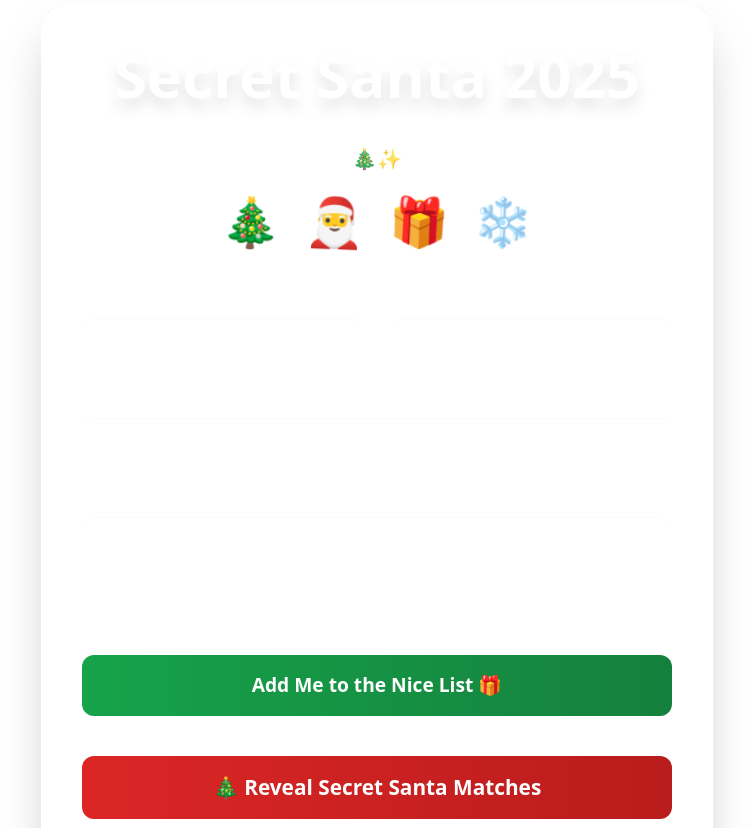
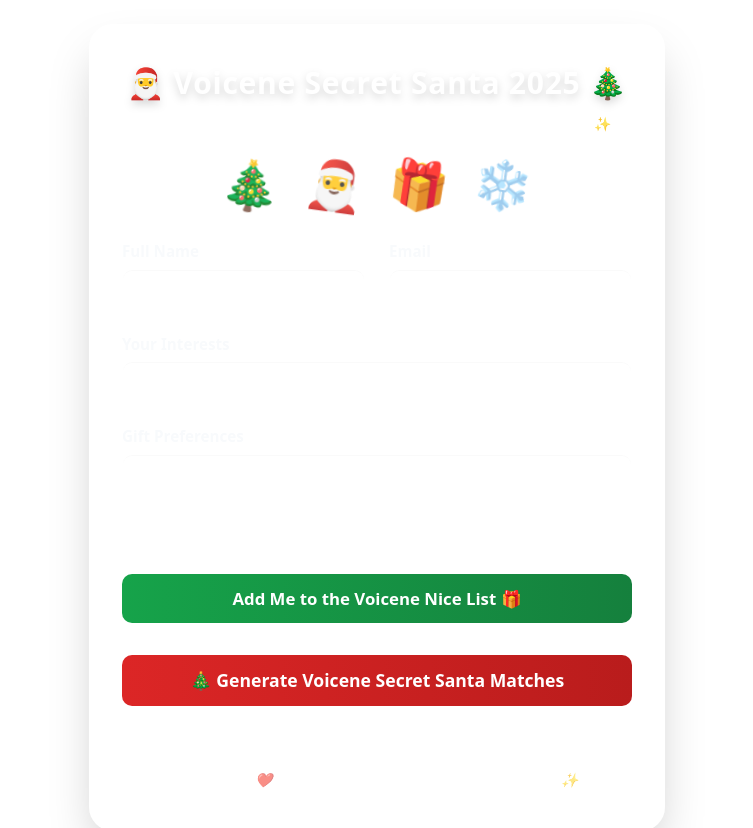
Before and after one commit to heyananthu/Christmas-friend-finder-app, a React (Vite) app in the folder client/myapp/: page / in a window 1280 px wide. Shown: the top 828 px of the page, without its empty margins (263-1016 px from the left). Built offline with nearby package versions, Linux system fonts and the light colour scheme.

Commit message:
new design added

```diff
--- a/client/myapp/src/components/EmployeeForm.jsx
+++ b/client/myapp/src/components/EmployeeForm.jsx
@@ -1,9 +1,9 @@
 import { useState } from "react";
 import Lottie from "lottie-react";
 import loading from "../assets/loading3.json";
-import snowfall from "../assets/snowfall.json";
 import { toast } from "react-hot-toast";
 import { axiosInstance } from "../lib/axios";
+
 export default function EmployeeForm() {
     const [loadingAnimation, setLoadingAnimation] = useState(false);
     const [form, setForm] = useState({
@@ -19,9 +19,8 @@
             await axiosInstance.post("/employees/add", form);
             toast.success("Added to the Nice List! 🎁");
             setForm({ name: "", email: "", interests: "", preferences: "" });
-
         } catch (err) {
-            toast.error(    (err.response?.data?.error || "Something went wrong"));
+            toast.error(err.response?.data?.error || "Something went wrong");
         }
     };
 
@@ -29,9 +28,9 @@
         setLoadingAnimation(true);
         try {
             const res = await axiosInstance.post("/employees/match");
-            toast.success(res.data.msg || "Secret Santa matches sent! Check your email 🎄");
+            toast.success(res.data.msg || "Secret Santa matches sent! 🎄");
         } catch (err) {
-            toast.error("Error: " + (err.response?.data?.error || err.message));
+            toast.error(err.response?.data?.error || err.message);
         } finally {
             setLoadingAnimation(false);
         }
@@ -39,31 +38,25 @@
 
     return (
         <>
+            {/* Layout Container */}
+            <div className="min-h-screen flex items-center justify-center px-4 py-6">
+                <div className="w-full max-w-xl">
 
-            {/* FESTIVE BACKGROUND (NO IMAGE) */}
+                    {/* Main Glass Card */}
+                    <div className="relative bg-white/10 backdrop-blur-2xl border border-white/20 shadow-2xl rounded-3xl px-8 py-10">
 
-            {/* MAIN LAYOUT */}
-            <div className="min-h-screen flex items-center justify-center px-6 py-1">
-                <div className="w-full max-w-2xl">
-
-                    {/* GLASS CARD */}
-                    <div className="relative bg-white/10 backdrop-blur-xl border border-white/30 shadow-2xl rounded-3xl p-10 overflow-hidden">
-
-                        {/* Decorative Glow Border */}
-                        <div className="absolute inset-0 rounded-3xl ring-2 ring-red-400/20 pointer-events-none" />
-
-                        {/* HEADER SECTION */}
-                        <div className="text-center mb-10">
-                            <h1 className="text-5xl md:text-6xl font-extrabold text-white drop-shadow-xl">
-                                Secret Santa 2025
+                        {/* Header */}
+                        <div className="text-center mb-8">
+                            <h1 className="text-3xl  font-extrabold text-white drop-shadow-lg tracking-wide">
+                                🎅 Voicene Secret Santa 2025 🎄
                             </h1>
 
-                            <p className="text-xl text-white/80 mt-3">
-                                Join the magic, spread the cheer and surprise someone special 🎄✨
+                            <p className="text-sm text-white/80 mt-3 leading-relaxed">
+                                Spread joy, share surprises, and make someone's Christmas magical ✨
                             </p>
 
-                            {/* Holiday Icons */}
-                            <div className="flex justify-center gap-6 mt-6 text-5xl">
+                            {/* Festival Icons */}
+                            <div className="flex justify-center gap-6 mt-6 text-4xl md:text-5xl opacity-90">
                                 <span className="animate-wiggle-slow">🎄</span>
                                 <span className="animate-wiggle-slow delay-150">🎅</span>
                                 <span className="animate-wiggle-slow delay-300">🎁</span>
@@ -71,18 +64,17 @@
                             </div>
                         </div>
 
-                        {/* FORM SECTION */}
-                        <form onSubmit={handleSubmit} className="space-y-7">
+                        {/* Form */}
+                        <form onSubmit={handleSubmit} className="space-y-6">
 
-                            <div className="grid md:grid-cols-2 gap-7">
-
+                            <div className="grid grid-cols-1 md:grid-cols-2 gap-6">
                                 {/* Full Name */}
                                 <div>
-                                    <label className="label">Full Name *</label>
+                                    <label className="label">Full Name</label>
                                     <input
                                         type="text"
                                         required
-                                        placeholder="e.g. John Doe"
+                                        placeholder="John Doe"
                                         value={form.name}
                                         onChange={(e) => setForm({ ...form, name: e.target.value })}
                                         className="input"
@@ -91,11 +83,11 @@
 
                                 {/* Email */}
                                 <div>
-                                    <label className="label">Email *</label>
+                                    <label className="label">Email</label>
                                     <input
                                         type="email"
                                         required
-                                        placeholder="john@example.com"
+                                        placeholder="example@email.com"
                                         value={form.email}
                                         onChange={(e) => setForm({ ...form, email: e.target.value })}
                                         className="input"
@@ -105,10 +97,10 @@
 
                             {/* Interests */}
                             <div>
-                                <label className="label">Interests</label>
+                                <label className="label">Your Interests</label>
                                 <input
                                     type="text"
-                                    placeholder="Books, Music, Coffee, Plants, Gadgets..."
+                                    placeholder="Books, Music, Coffee..."
                                     value={form.interests}
                                     onChange={(e) => setForm({ ...form, interests: e.target.value })}
                                     className="input"
@@ -119,120 +111,112 @@
                             <div>
                                 <label className="label">Gift Preferences</label>
                                 <textarea
-                                    placeholder="Write any special notes or gift preferences…"
+                                    placeholder="Anything special they should know?"
                                     value={form.preferences}
                                     onChange={(e) => setForm({ ...form, preferences: e.target.value })}
-                                    className="input h-28 resize-none"
+                                    className="input h-24 resize-none"
                                 ></textarea>
                             </div>
 
                             {/* Submit Button */}
-                            <button className="btn-green">Add Me to the Nice List 🎁</button>
+                            <button className="btn-green">
+                                Add Me to the Voicene Nice List 🎁
+                            </button>
                         </form>
 
-                        {/* MATCH BUTTON */}
-                        <div className="mt-10 text-center">
+                        {/* Match Button */}
+                        <div className="mt-8">
                             <button onClick={handleMatch} className="btn-red">
-                                🎄 Reveal Secret Santa Matches
+                                🎄 Generate Voicene Secret Santa Matches
                             </button>
-                            <p className="text-white/80 mt-3 text-sm">
-                                This will automatically pair everyone and send email notifications.
+
+                            <p className="text-white/70 text-center mt-3 text-sm">
+                                Auto-pairs all participants & sends secret emails!
                             </p>
                         </div>
 
-                        <p className="text-center text-white/60 mt-10 text-sm">
-                            Made with ❤️ and Christmas magic ✨
+                        {/* Footer Text */}
+                        <p className="text-center text-white/60 mt-8 text-sm italic">
+                            Crafted with ❤️ by Team Voicene • Spreading Christmas cheer ✨
                         </p>
                     </div>
                 </div>
             </div>
 
-            {/* 🔥 FULLSCREEN LOADING OVERLAY WITH LOTTIE */}
+            {/* Loading Overlay */}
             {loadingAnimation && (
-                <div className="fixed inset-0 bg-black/70 backdrop-blur-md flex items-center justify-center z-50 transition-all duration-300 w-screen h-screen">
-                    <div className="bg-white/10 p-6 rounded-2xl border border-white/20 shadow-2xl">
-                        <Lottie animationData={loading} loop={true} style={{ width: "200px" }} />
+                <div className="fixed inset-0 bg-black/60 backdrop-blur-md flex items-center justify-center z-50">
+                    <div className="bg-white/10 p-6 rounded-2xl border border-white/20 shadow-xl">
+                        <Lottie animationData={loading} loop style={{ width: "180px" }} />
                     </div>
                 </div>
             )}
 
-            {/* GLOBAL STYLES */}
+            {/* Custom Styles */}
             <style jsx>{`
-
-
-        @keyframes snowfall {
-          from { background-position: 0 0; }
-          to { background-position: 0 1500px; }
-        }
-
         .label {
-          color: white;
-          font-size: 1.1rem;
-          font-weight: bold;
-          margin-bottom: 5px;
+          color: #f8fafc;
+          font-weight: 600;
+          margin-bottom: 6px;
+          font-size: 0.95rem;
           display: block;
         }
 
         .input {
           width: 100%;
-          padding: 14px 16px;
-          border-radius: 12px;
-          border: 2px solid rgba(255,255,255,0.35);
-          background: rgba(255,255,255,0.15);
+          padding: 10px 14px; /* Reduced height */
+          border-radius: 10px;
+          border: 1.5px solid rgba(255,255,255,0.35);
+          background: rgba(255,255,255,0.12);
           color: white;
-          font-size: 1rem;
-          backdrop-filter: blur(8px);
+          font-size: 0.95rem;
+          backdrop-filter: blur(6px);
           transition: 0.25s ease;
-        }
-
-        .input::placeholder {
-          color: #ffffffaa;
         }
 
         .input:focus {
           border-color: #22c55e;
-          background: rgba(255,255,255,0.25);
-          box-shadow: 0 0 10px rgba(34,197,94,0.5);
+          box-shadow: 0 0 10px rgba(34,197,94,0.4);
+          background: rgba(255,255,255,0.18);
           outline: none;
         }
 
         .btn-green {
           width: 100%;
-          padding: 16px;
-          border-radius: 12px;
-          background: linear-gradient(to right, #16a34a, #15803d);
+          padding: 12px;     /* Reduced button height */
+          border-radius: 10px;
+          background: linear-gradient(90deg, #16a34a, #15803d);
           color: white;
           font-weight: 700;
-          font-size: 1.2rem;
-          transition: 0.3s;
+          font-size: 1.05rem;
+          transition: 0.2s ease;
         }
 
         .btn-green:hover {
-          transform: scale(1.05);
+          transform: scale(1.03);
         }
 
         .btn-red {
           width: 100%;
-          padding: 16px;
-          background: linear-gradient(to right, #dc2626, #b91c1c);
+          padding: 12px;    /* Reduced button height */
+          border-radius: 10px;
+          background: linear-gradient(90deg, #dc2626, #b91c1c);
           color: white;
           font-weight: 800;
-          font-size: 1.3rem;
-          border-radius: 12px;
-          transition: 0.3s;
+          font-size: 1.1rem;
+          transition: 0.2s ease;
         }
 
         .btn-red:hover {
-          transform: scale(1.07);
+          transform: scale(1.04);
         }
 
         @keyframes wiggle-slow {
-          0%, 100% { transform: rotate(0); }
-          50% { transform: rotate(10deg); }
+          0%, 100% { transform: rotate(0deg); }
+          50% { transform: rotate(12deg); }
         }
-
         .animate-wiggle-slow {
-          animation: wiggle-slow 2s infinite;
+          animation: wiggle-slow 2.5s infinite;
         }
       `}</style>
         </>
```
Also changed, not shown: 1 other file (tests, documents, lock files or other folders).
